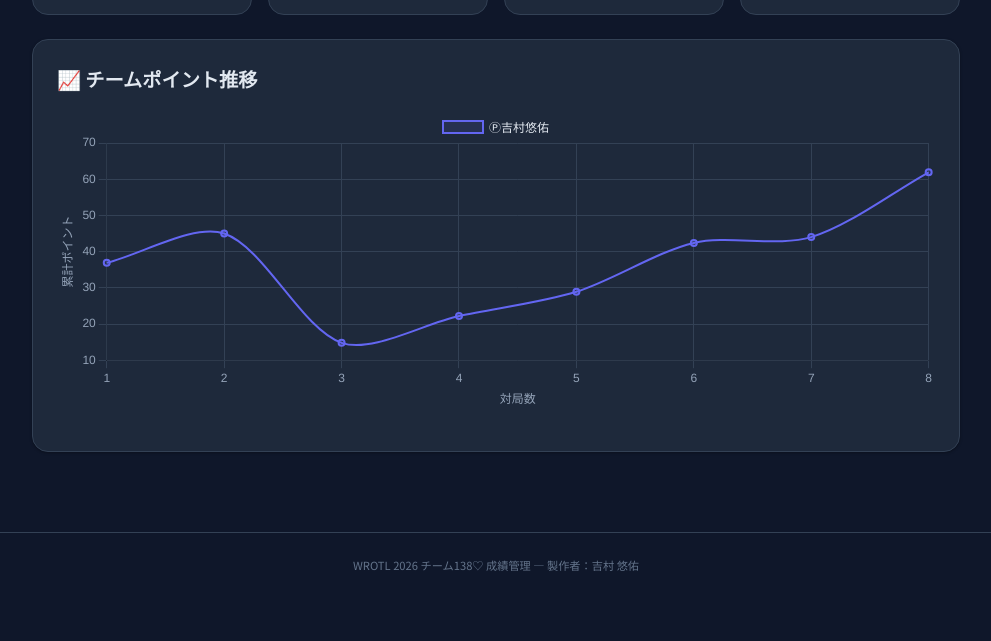
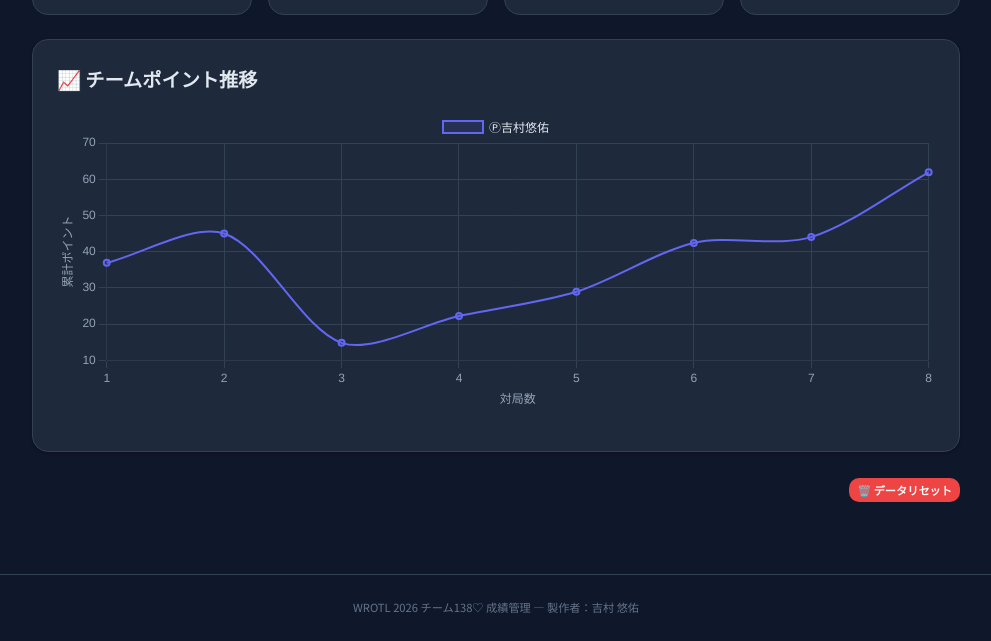
Before and after one commit to yuusuke89sb-crypto/wrotl-team138, a plain HTML site: page index.html in a window 1280 px wide. Shown: the part 565-1206 px from the top of the page, without its empty margins (144-1135 px from the left). Before the commit the page ends 1164 px from the top, so only its background shows below. Drawn offline with nearby package versions, Linux system fonts and the light colour scheme.

Commit message:
fix: restore reset button on dashboard

```diff
--- a/index.html
+++ b/index.html
@@ -83,6 +83,11 @@
                 </div>
             </div>
             -->
+
+            <!-- リセットボタン -->
+            <div style="text-align: right; margin-bottom: var(--spacing-md);">
+                <button class="btn btn-danger btn-sm" onclick="App.resetData()">🗑️ データリセット</button>
+            </div>
         </div>
 
         <!-- ==========================================
```
